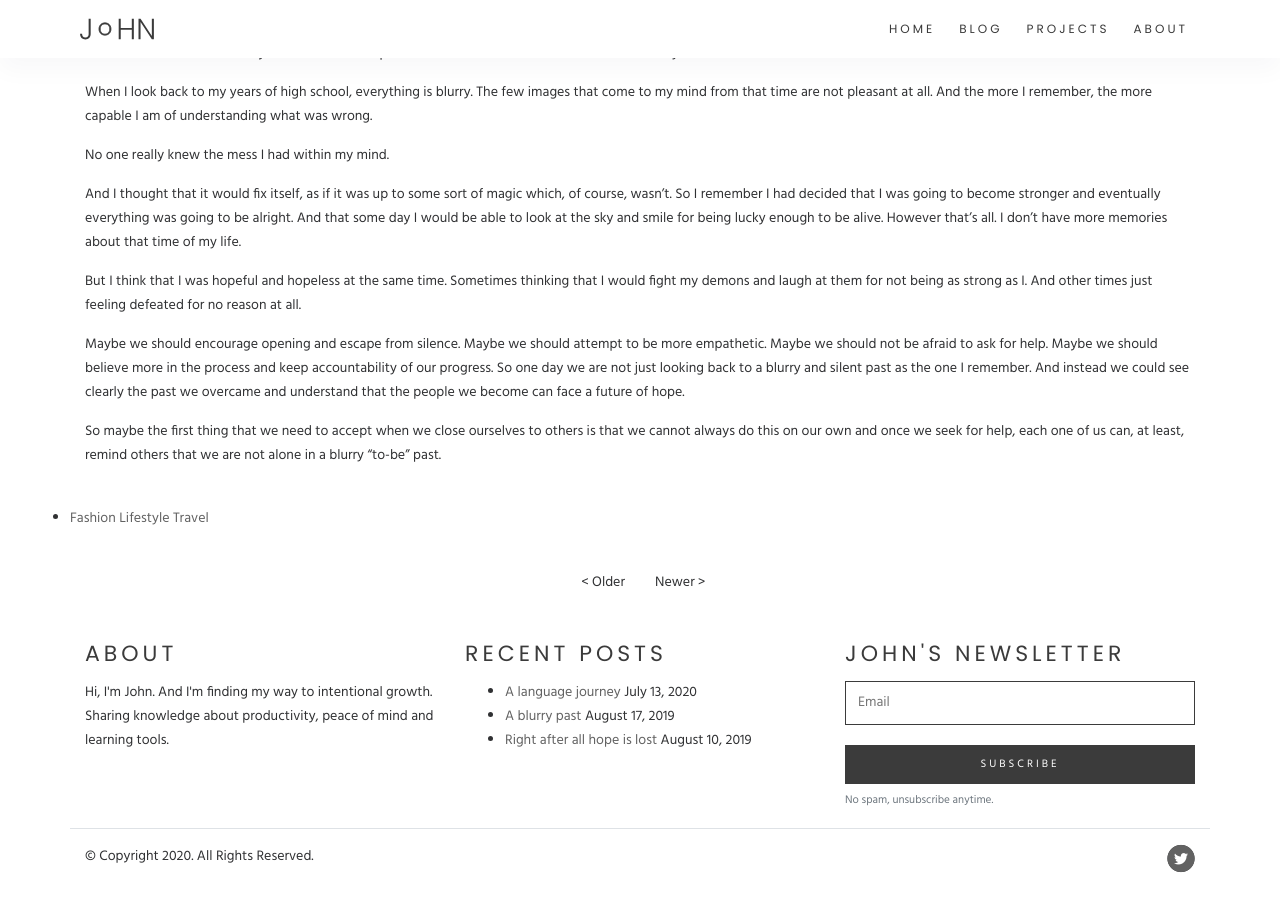
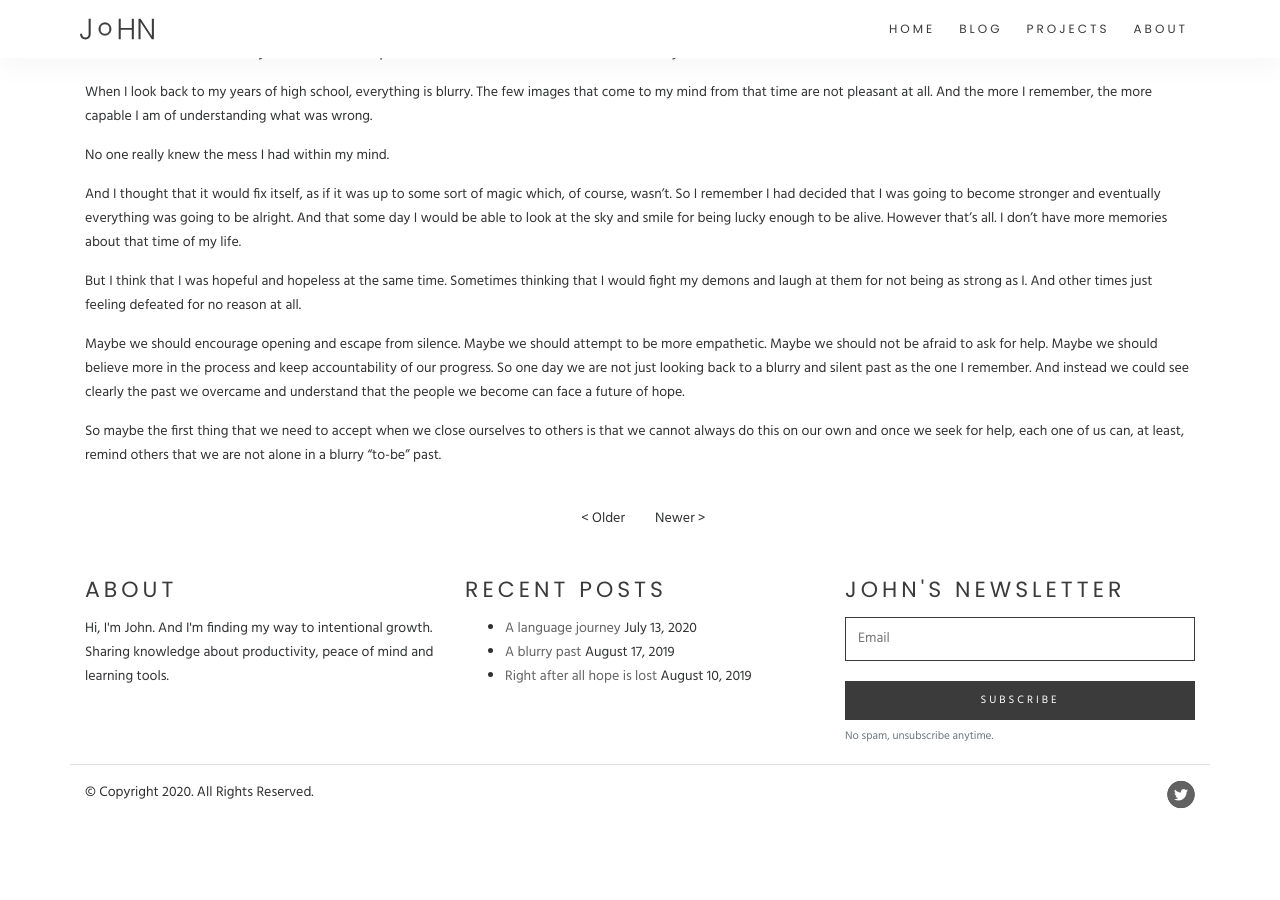
Before and after one commit to thethoughtfulmillennial/thethoughtfulmillennial.github.io, a Jekyll site: the page built from _posts/2019-08-17-a-blurry-past.md, in a window 1280 px wide and 900 px high, scrolled down 683 px. Built offline with Jekyll 4.4.1, drawn with Linux system fonts in a browser that asks for light colours; after the commit the page ends 1519 px from its top, so only the background shows below that.

Commit message:
Remove tags from post layout.

```diff
--- a/_layouts/post.html
+++ b/_layouts/post.html
@@ -25,17 +25,6 @@ layout: default
 			{{content}}
 		</div>
 	</div>
-	<div class="row mb-4">
-		<div class="post-meta">
-			<ul class="text-center p-0">
-				<li class="category"><a href="https://neuronthemes.com/crate/category/fashion/"
-						rel="category tag">Fashion</a> <a href="https://neuronthemes.com/crate/category/lifestyle/"
-						rel="category tag">Lifestyle</a> <a href="https://neuronthemes.com/crate/category/travel/"
-						rel="category tag">Travel</a>
-				</li>
-			</ul>
-		</div>
-	</div>
 	<div class="row">
 		{% if page.previous.url %}
 		<div class="col-6">
```
